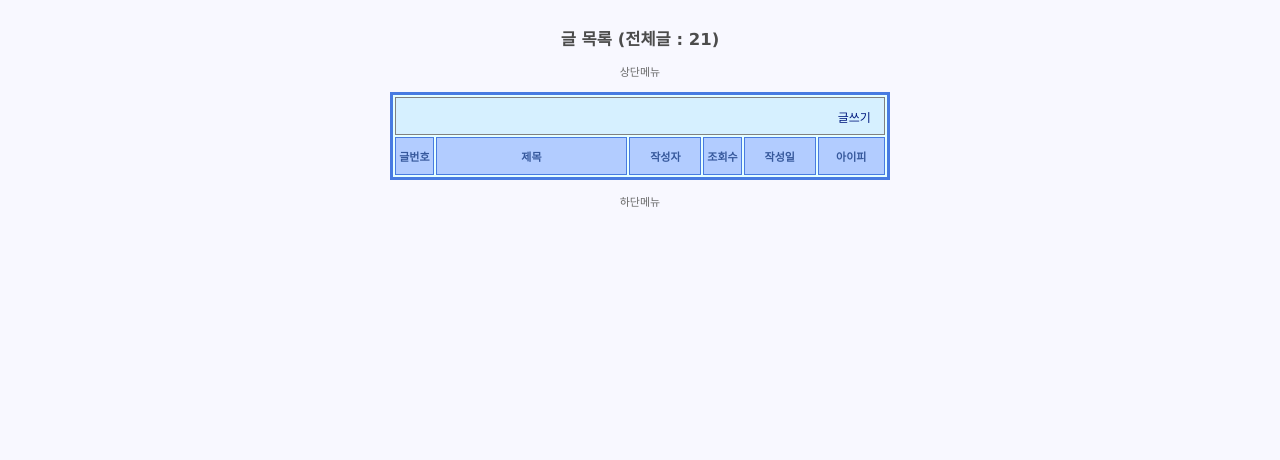
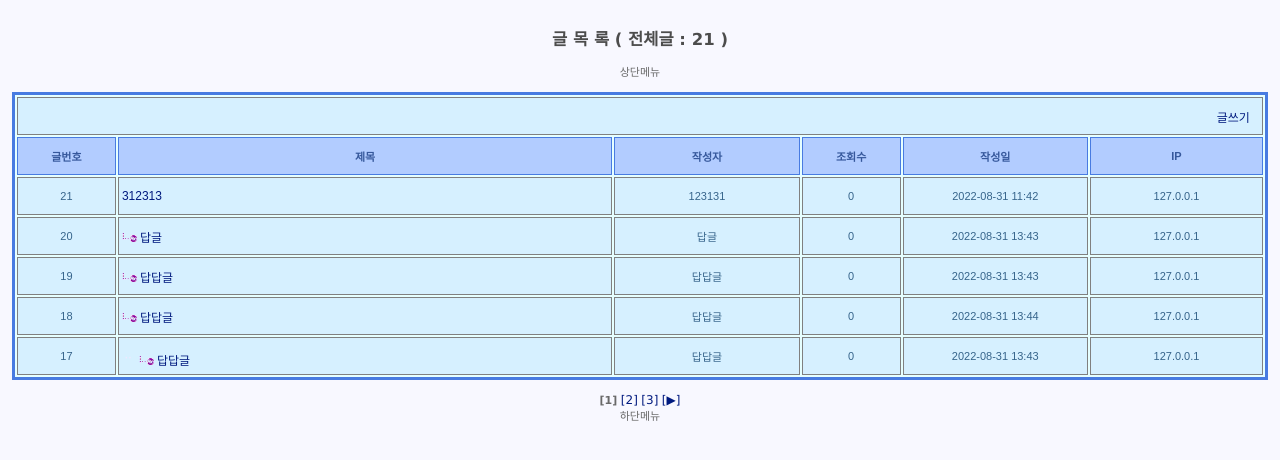
Before and after one commit to 2Hyeok/MBEx, a Django app: page /board/list in a window 1280 px wide. Shown: the top 460 px of the page. Run offline with Django 4.2, Linux system fonts and the light colour scheme; data comes from the database, SQL or seed files in the repository; both versions use the stored data as it was after the commit; some libraries are stand-ins or nearby versions.

Commit message:
boardlist View commit

```diff
--- a/MBEx/settings.py
+++ b/MBEx/settings.py
@@ -88,6 +88,7 @@ ALLOWED_HOSTS = []
 # Application definition
 
 INSTALLED_APPS = [
+    'mathfilters',
     'django.contrib.admin',
     'django.contrib.auth',
     'django.contrib.contenttypes',
--- a/board/templates/list.html
+++ b/board/templates/list.html
@@ -1,14 +1,17 @@
 {% extends "base_board.html" %}
 
-{% block title %} <h2> 글 목록 (전체글 : {{count}}) </h2> {% endblock %}
+{% block title %} <h2> 글 목 록 ( 전체글 : {{count}} )</h2> {% endblock %}
 
 {% block contents %}
-<!-- 글이 있나 없나 검사 해애함 -->
+
+{% load mathfilters %}
+{% load static %}
 <table>
 	<tr>
 		<td style="text-align:right" colspan="6">
-		<!-- app_name을 쓴경우 urls의 name의 이름을 써주어야함 -->
-		<a href="{% url 'board:write' %}">글쓰기&nbsp;&nbsp;&nbsp;</a>
+			<!-- app_name을 쓴경우 urls의 name의 이름을 써주어야함 -->
+			<a href="{% url 'board:write' %}">글쓰기</a>&nbsp;&nbsp;&nbsp;
+		</td>
 	</tr>
 	<tr>
 		<th style="width:8%"> 글번호 </th>
@@ -16,14 +19,72 @@
 		<th style="width:15%"> 작성자 </th>
 		<th style="width:8%"> 조회수 </th>
 		<th style="width:15%"> 작성일 </th>
-		<th style="width:20%"> 아이피 </th>
+		<th style="width:15%"> IP </th>
 	</tr>
-		{% if count == 0 %}
+	{% if count == 0 %}
+		<tr>
+			<td colspan="6" style="text-align:center">
+				게시판에 글이 없습니다. 글쓰기 눌러주세요
+			</td>
+		</tr>
+	{% else %}
+		{% for dto in dtos %}
+			<tr>
+				<td style="text-align:center">
+					<!-- number-1 이게 불가능함, 이안에서 작업을 할 수가 없음, 단순 변수 출력하는 구문임 -->
+					<!-- number 는 무조건 10임 -->
+					<!-- 반복문 돌때마다 증가하는값을 넣어주어야함 -->
+					{{number|sub:forloop.counter0}}
+				</td>
+				<td>
+					{% if dto.readcount == -1 %}
+						삭제된 글입니다
+					{% else %}
+						{% if dto.relevel > 1 %}
+							<img src="{% static 'images/level.gif'%}" border=0 height=20
+								width="{{dto.relevel|mul:7}}">
+						{% endif %}
+						{% if dto.relevel > 0 %}
+							<img src="{% static 'images/re.gif'%}" border=0 width="15">
+						{% endif %}
+						<a href="detail?num={{dto.num}}&pagenum={{pagenum}}&number={{number|sub:forloop.counter0}}">
+							{{dto.subject}}
+						</a>
+					{% endif %}
+				</td>
+				<td style="text-align:center">
+					{{dto.writer}}
+				</td>
+				<td style="text-align:center">
+					{{dto.readcount}}
+				</td>
+				<td style="text-align:center">
+					{{dto.regdate|date:"Y-m-d H:i"}}
+				</td>
+				<td style="text-align:center">
+					{{dto.ip}}
+				</td>
+			</tr>
+		{% endfor %}
+	{% endif %}
+</table>
+<br>
 
+{% if startpage > pageblock %}
+	<a href="list?pagenum={{startpage|sub:pageblock}}">[◀]</a>
+{% endif %}
+<!-- range가 안들어감, range(stratrpage, endpage), 이런식인데 pages라고 만들어서 가져옴 -->
+{% for page in pages %}
+	<!-- 현재 보는 페이지랑 같다 -->
+	{% if pagenum == page %}
+		<b>[{{page}}]</b>
+	<!-- 다르다 -->
+	{% else %}
+		<a href="list?pagenum={{page}}">[{{page}}]</a>
+	{% endif %}
+{% endfor %}
+{% if endpage < pagecount %}
+	<a href="list?pagenum={{startpage|add:pageblock}}">[▶]</a>
+{% endif %}
 
-		{% else %}
-
-
-		{% endif %}
-</table>
 {% endblock %}
--- a/board/urls.py
+++ b/board/urls.py
@@ -5,5 +5,6 @@ app_name = "board"
 
 urlpatterns = [
     path("list", views.ListView.as_view(), name="list" ),
-    path("write", views.WirteView.as_view(), name="write" ),
+    path("write", views.WriteView.as_view(), name="write" ),
+    path("detail", views.DetailView.as_view(), name="detail" ),
     ]
--- a/board/views.py
+++ b/board/views.py
@@ -1,31 +1,159 @@
-from django.shortcuts import render
+from django.shortcuts import render, redirect
 from django.views.generic.base import View
 from django.template import loader
 from django.http.response import HttpResponse
 from board.models import Board
 import logging
+from django.utils.dateformat import DateFormat
+from datetime import datetime
+from django.utils.decorators import method_decorator
+from django.views.decorators.csrf import csrf_exempt
 
 # Create your views here.
 
 logger = logging.getLogger(__name__) # 로거표시
 
-class ListView(View):
+PAGE_SIZE = 5 # 한페이지에 5개의 글
+PAGE_BLOCK = 3  # 넘어가는것 3개
+
+
+# 리스트
+class ListView( View ) :
+    def get(self, request ) :
+        template = loader.get_template( "list.html" )
+        count = Board.objects.all().count() # 글 전체의 갯수, Board에 있는 count
+
+        pagenum = request.GET.get( "pagenum" ) # 페이지num
+        if not pagenum :
+            pagenum = "1"
+
+        pagenum = int( pagenum ) # 페이지num 을 보겠다
+
+        # 한 페이지에 몇개씩 표기하겠다를 정해주어야함
+        start = ( pagenum - 1 ) * int(PAGE_SIZE)        # ( 5 - 1 ) * 10  + 1    41
+        end = start + int(PAGE_SIZE) - 1                # 41 + 10 - 1            50
+        if end > count :
+            end = count
+
+        # 리스트임
+        dtos = Board.objects.order_by( "-ref", "restep" )[start:end+1] # 같은 그룹이면서, 나중에 쓴 글을올려야함, ref를 내림차순, restep을 오름차순으로 정렬
+                                                                    # 슬라이싱이 -1이라 글을 하나 적게 가져옴
+                                                                    # start 부터 end 까지 잘라서 가져와라
+
+        # 글번호 출력도 계산해야함
+        number = count - ( pagenum - 1 ) * int(PAGE_SIZE)
+
+        # 페이지 넘기기
+        startpage = pagenum // int(PAGE_BLOCK) * int(PAGE_BLOCK) + 1      # 9 // 10 * 10 + 1    1
+        if pagenum % int(PAGE_BLOCK) == 0 :
+            startpage -= int(PAGE_BLOCK) # 페이지 고정
+        endpage = startpage + int(PAGE_BLOCK) - 1                         # 1 + 10 -1           10
+        pagecount = count // int(PAGE_SIZE)
+        if count % int(PAGE_SIZE) > 0 :
+            pagecount += 1
+        if endpage > pagecount :
+            endpage = pagecount
+        pages = range( startpage, endpage+1 )
+        context = {
+            "count" : count,
+            "dtos" : dtos,
+            "pagenum" : pagenum,
+            "number" : number,
+            "pages" : pages,
+            "startpage" : startpage,
+            "endpage" : endpage,
+            "pageblock" : PAGE_BLOCK,
+            "pagecount" : pagecount,
+            }
+        return HttpResponse( template.render( context, request ) )
+    def post(self, request ) :
+        pass
+
+
+# 글 작성
+class WriteView(View):
+    @method_decorator(csrf_exempt)
+    def dispatch(self, request, *args, **kwargs):
+        return super(WriteView, self ).dispatch( request, *args, **kwargs )
+
     def get(self,request):
-        template = loader.get_template("list.html")
-        count = Board.objects.all().count() # 글 전체의 갯수, Board에 있는 count
+        ref=1
+        restep=0
+        relevel=0
+        # num=request.GET["num"] 에러발생
+        # 받는것이 두가지방법이있음
+        num = request.GET.get("num") # 예외 하나가 자동으로 잡힘, 보통은 이렇게 잡음 에러방지를 위해 받기도함
+        if num == None :
+            # 제목글 이라는뜻
+            try : # 글이 있는경우
+                maxnum = Board.objects.order_by("-num").values()[0]["num"] # num으로 내림차순 정렬, 맨 위의 것
+                ref = maxnum + 1        # 그룹화 아이디 글번호 최대값 + 1
+
+            except IndexError:
+                # 글이 없는 경우
+                ref = 1
+
+        else :
+            # 답변글 이라는뜻
+            # 나중에 쓴 답글은 위로 올라가야함
+            # ref = request.GET["ref"]
+            # restep = request.GET["restep"]
+            # relevel = request.GET["relevel"]
+            ref = request.GET["ref"]
+            restep = request.GET["restep"]
+            relevel = request.GET["relevel"]
+            res = Board.objects.filter( restep__gt=restep and ref==ref) # gt, 크냐로 들어감 get, 순서 중요
+            for re in res :
+                re.restep = int(re.restep + 1) # 원레는 +1 해주면 되는데 자료형이 안넘어와 강제 형변환필요
+                re.save()
+
+            restep = int(restep) + 1
+            relevel = int(relevel) + 1
+
+        # write 폼으로 넘어갔다가 다시 post로 넘어감
+        template = loader.get_template( "writearticle.html" )
         context = {
-            "count" : count
+            "num" : num,
+            "ref" : ref,
+            "restep" : restep,
+            "relevel" : relevel,
             }
+        return HttpResponse( template.render( context, request ) )
+
+    def post(self,request):
+        dto = Board(
+            writer = request.POST["writer"],
+            subject = request.POST["subject"],
+            passwd = request.POST["passwd"],
+            content = request.POST["content"],
+            readcount = 0, # 이건 없어도됨
+            ref = request.POST["ref"],
+            restep = request.POST["restep"],
+            relevel = request.POST["relevel"],
+            regdate = DateFormat(datetime.now()).format("Ymd"),
+            ip = request.META.get("REMOTE_ADDR")
+            )
+        dto.save()
+        return redirect("board:list")
+
+# 글 보기
+class DetailView(View):
+    def get(self,request):
+        num = request.GET["num"]
+        pagenum = request.GET["pagenum"]
+        number = request.GET["number"]
+        dto = Board.objects.get(num=num)
+        if dto.ip != request.META.get("REMOTE_ADDR") : # 현재 접속중인 아이피와 디비의 아이피 비교
+            dto.readcount += 1
+            dto.save()
+        context = {
+            "num" : num,
+            "pagenum" : pagenum,
+            "number" : number,
+            "dto" : dto,
+            }
+        template = loader.get_template("detailarticle.html")
         return HttpResponse(template.render(context,request))
 
     def post(self,request):
         pass
-
-class WirteView(View):
-    def get(self,request):
-        template = loader.get_template("writearticle.html")
-        context = {}
-        return HttpResponse(template.render(context,request))
-
-    def post(self,request):
-        pass
```
Also changed, not shown: board/templates/detailarticle.html (added, +37 -0 lines), board/templates/writearticle.html (+38 -2 lines), db.sqlite3.
